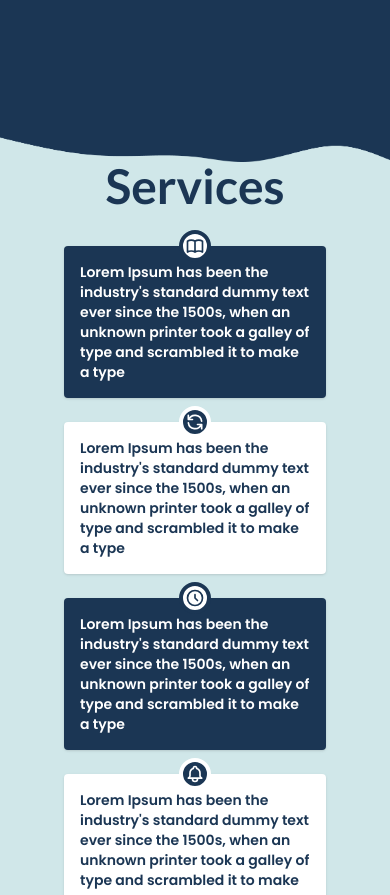
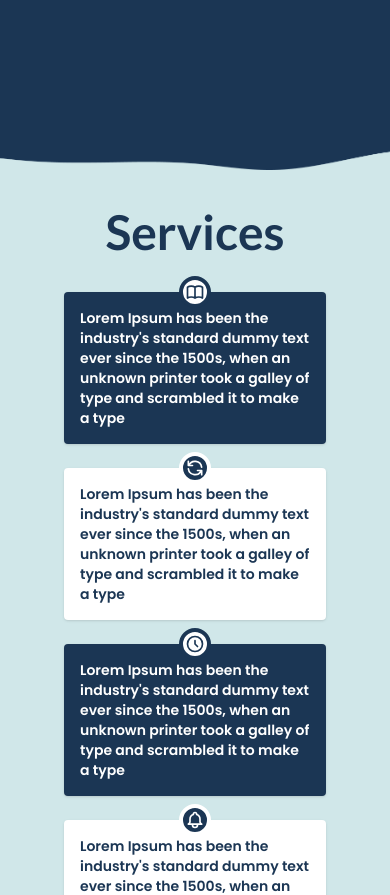
Before and after one commit to oneknucklehead/clickbaitz, a React (Create React App) app: page / in a window 390 px wide. Shown: the part 1560-2455 px from the top of the page. Built offline with nearby package versions, Linux system fonts and the light colour scheme; what tw-elements would draw is missing.

Commit message:
bug fixes

```diff
--- a/src/pages/ContactPage.js
+++ b/src/pages/ContactPage.js
@@ -38,10 +38,9 @@ const ContactPage = () => {
                 <img src={contactBg} alt="contact wave alt text" className="w-full" />
             </div>
             <div className="flex flex-col justify-center min-h-screen relative">
-
                 <div className="h-full w-full flex justify-evenly items-center flex-col">
 
-                    <div className="relative uppercase">
+                    <div className="relative uppercase mt-[186px] mb-4">
                         <div className="flex flex-col">
 
                             <div
@@ -103,12 +102,13 @@ const ContactPage = () => {
                                 </div>
                             </div>
                         </div>
-                        <div className="flex flex-wrap gap-4 justify-between w-full h-fit"
-                            data-aos="fade-up"
-                            data-aos-duration="1000"
+                        <div className="flex flex-wrap gap-4 justify-between items-center w-full h-full pb-4"
+
                         // data-aos-delay="200"
                         >
-                            <div className="text-sm text-[#1B3654] fontstyle-lato">
+                            <div className="text-sm text-[#1B3654] fontstyle-lato"
+
+                            >
                                 © ClickBaitz Agency {new Date().getFullYear()}
                             </div>
                             <div className="flex gap-4">
@@ -133,7 +133,7 @@ const ContactPage = () => {
 
             </div>
 
-        </>
+        </ >
     );
 };
 
--- a/src/pages/ServicesPage.js
+++ b/src/pages/ServicesPage.js
@@ -6,7 +6,7 @@ import serviceBg from "../assets/images/blobanimation.svg";
 const ServicesPage = () => {
     return (
         <div className="relative h-full w-full overflow-hidden ">
-            <img src={serviceWave} alt="bg" className="absolute h-[4%] w-full" />
+            <img src={serviceWave} alt="bg" className="absolute h-[4.5%] w-full object-cover sm:object-fill" />
             <Container>
                 <div className="px-8 sm:px-12">
                     <span className="flex justify-center items-center">
@@ -14,7 +14,7 @@ const ServicesPage = () => {
                     </span>
                     {/* <!-- component --> */}
 
-                    <div class="min-h-screen py-6 flex flex-col justify-center sm:py-12">
+                    <div class="min-h-screen py-20 flex flex-col justify-center sm:py-12">
                         <span className="flex justify-center items-center"
                             data-aos="fade-up"
                             data-aos-duration="1000"
```
